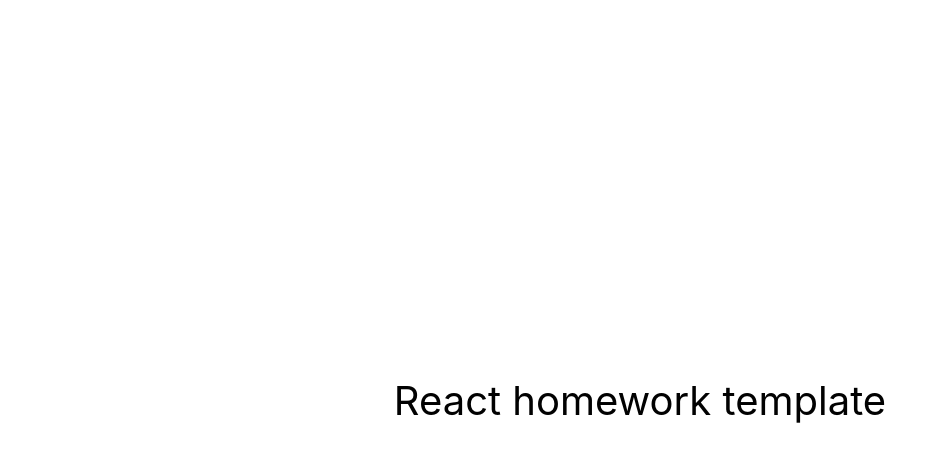
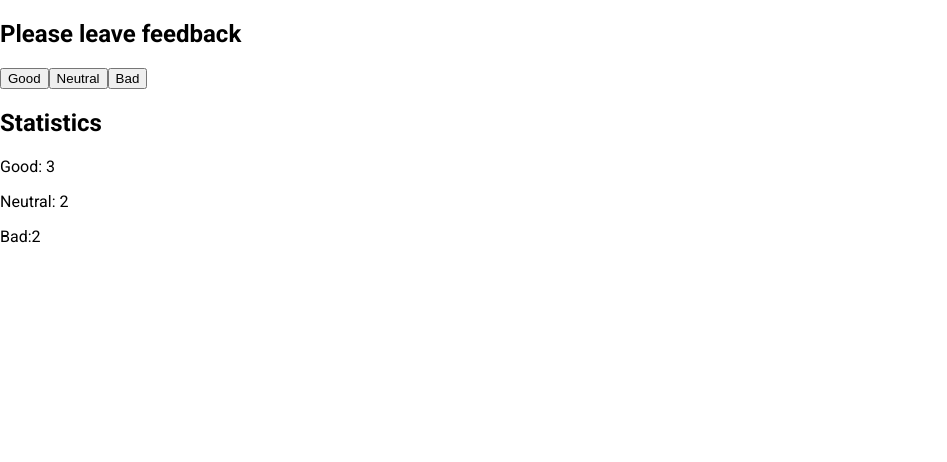
Before and after one commit to AMIHbKA/goit-react-hw-02-feedback, a React (Create React App) app: page / in a window 1280 px wide. Shown: the top 462 px of the page, without its empty margins (0-947 px from the left). Built offline with nearby package versions, Linux system fonts and the light colour scheme.

Commit message:
some structure

```diff
--- a/package.json
+++ b/package.json
@@ -10,6 +10,7 @@
     "react": "^18.1.0",
     "react-dom": "^18.1.0",
     "react-scripts": "5.0.1",
+    "styled-components": "^5.3.10",
     "web-vitals": "^2.1.3"
   },
   "scripts": {
--- a/public/index.html
+++ b/public/index.html
@@ -9,22 +9,8 @@
       name="description"
       content="Web site created using create-react-app"
     />
-    <link rel="apple-touch-icon" href="%PUBLIC_URL%/logo192.png" />
-    <!--
-      manifest.json provides metadata used when your web app is installed on a
-      user's mobile device or desktop. See https://developers.google.com/web/fundamentals/web-app-manifest/
-    -->
-    <link rel="manifest" href="%PUBLIC_URL%/manifest.json" />
-    <!--
-      Notice the use of %PUBLIC_URL% in the tags above.
-      It will be replaced with the URL of the `public` folder during the build.
-      Only files inside the `public` folder can be referenced from the HTML.
 
-      Unlike "/favicon.ico" or "favicon.ico", "%PUBLIC_URL%/favicon.ico" will
-      work correctly both with client-side routing and a non-root public URL.
-      Learn how to configure a non-root public URL by running `npm run build`.
-    -->
-    <title>React App</title>
+    <title>Feedback Widget</title>
 
     <!-- Start Single Page Apps for GitHub Pages -->
     <script type="text/javascript">
--- a/src/components/App.jsx
+++ b/src/components/App.jsx
@@ -1,16 +1,5 @@
+import { FeedbackWidget } from './FeedbackWidget/FeedbackWidget';
+
 export const App = () => {
-  return (
-    <div
-      style={{
-        height: '100vh',
-        display: 'flex',
-        justifyContent: 'center',
-        alignItems: 'center',
-        fontSize: 40,
-        color: '#010101'
-      }}
-    >
-      React homework template
-    </div>
-  );
+  return <FeedbackWidget />;
 };
--- /dev/null
+++ b/src/components/FeedbackWidget/FeedbackWidget.jsx
@@ -0,0 +1,24 @@
+import { PureComponent } from 'react';
+
+export class FeedbackWidget extends PureComponent {
+  state = {
+    good: 0,
+    neutral: 0,
+    bad: 0,
+  };
+
+  render() {
+    return (
+      <>
+        <h2>Please leave feedback</h2>
+        <button>Good</button>
+        <button>Neutral</button>
+        <button>Bad</button>
+        <h2>Statistics</h2>
+        <p>Good: 3</p>
+        <p>Neutral: 2</p>
+        <p>Bad:2</p>
+      </>
+    );
+  }
+}
--- a/src/index.css
+++ b/src/index.css
@@ -1,10 +1,12 @@
+@import url('https://fonts.googleapis.com/css2?family=Roboto:wght@400;500;700&family=Schibsted+Grotesk&display=swap');
 @import-normalize; /* bring in normalize.css styles */
 
 body {
   margin: 0;
-  font-family: -apple-system, BlinkMacSystemFont, 'Segoe UI', 'Roboto', 'Oxygen',
+  /* font-family: -apple-system, BlinkMacSystemFont, 'Segoe UI', 'Roboto', 'Oxygen',
     'Ubuntu', 'Cantarell', 'Fira Sans', 'Droid Sans', 'Helvetica Neue',
-    sans-serif;
+    sans-serif; */
+  font-family: Roboto, sans-serif;
   -webkit-font-smoothing: antialiased;
   -moz-osx-font-smoothing: grayscale;
 }
```
Also changed, not shown: public/logo512.png (deleted), public/manifest.json (deleted), public/robots.txt (deleted), 1 other file (tests, documents, lock files or other folders).
